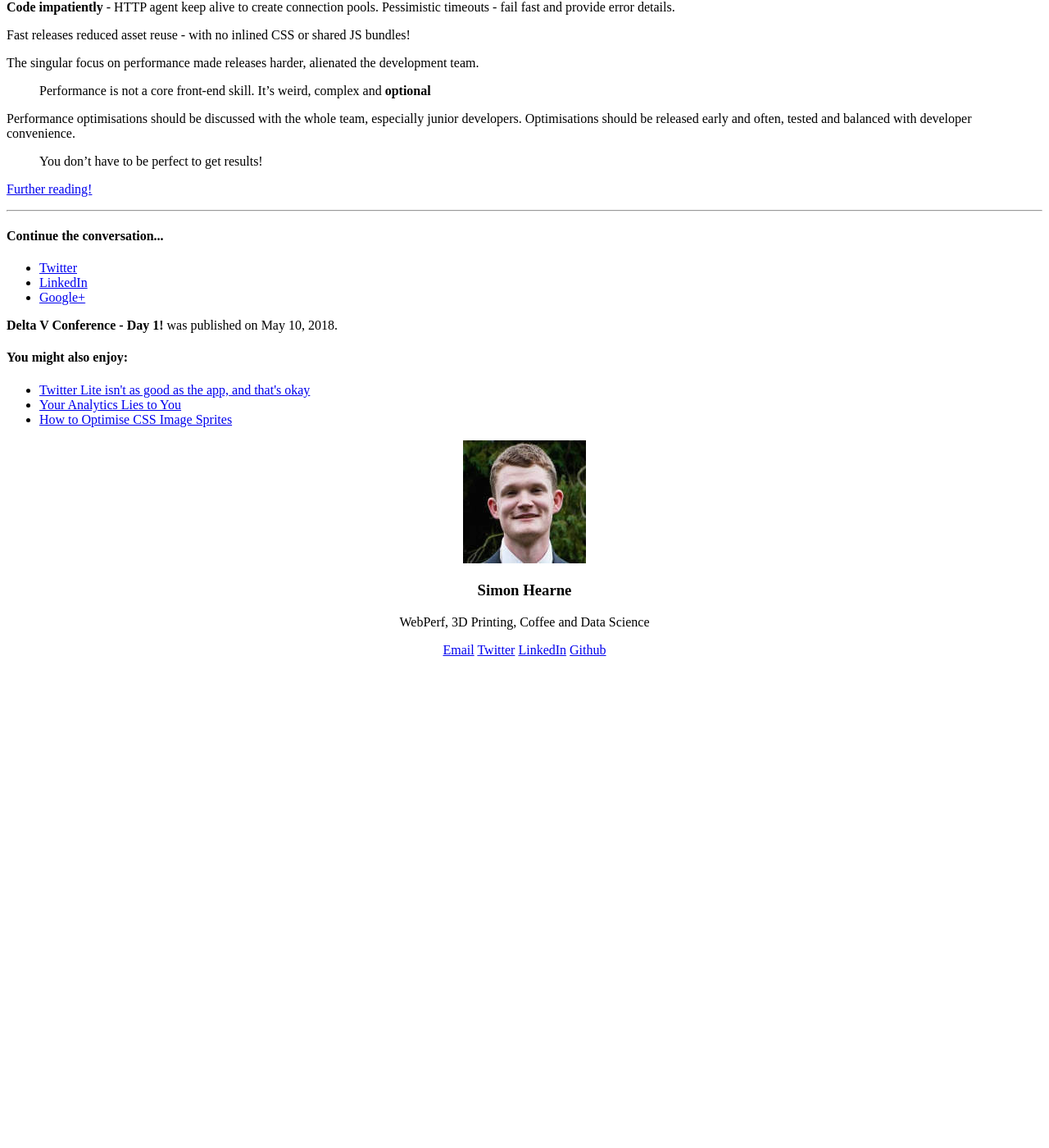
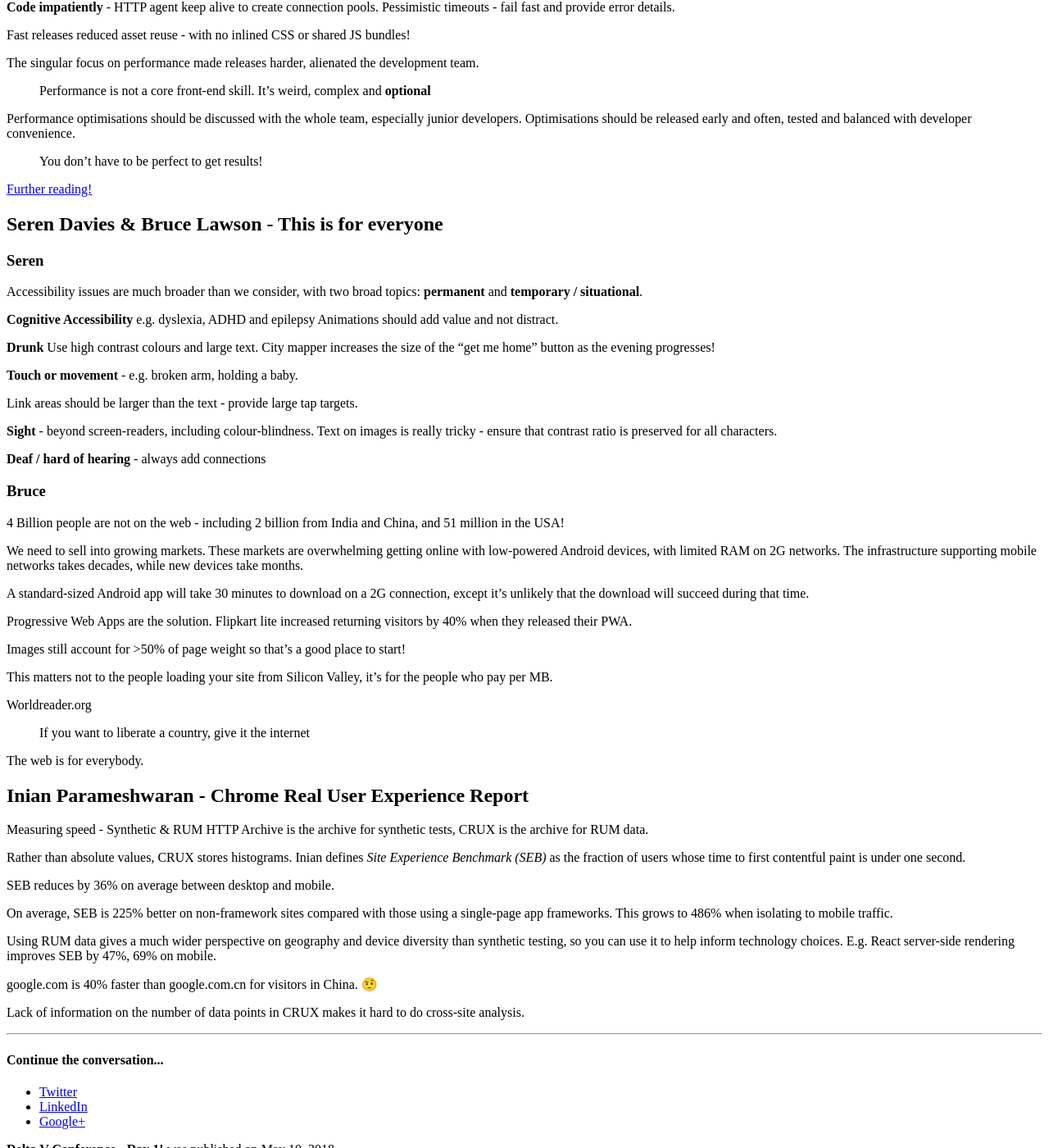
Before and after one commit to simonhearne/webperfninja, a Jekyll site: the page built from _posts/2018-05-10-deltav-day1.md, in a window 1280 px wide and 1400 px high, scrolled down 1735 px. Shown: the whole window at 82% size. Built offline with Jekyll 4.4.1, drawn with Linux system fonts in a browser that asks for light colours; before the commit the page ends 2545 px from its top, so only the background shows below that.

Commit message:
Bruce, Seren and Inian

```diff
--- a/_posts/2018-05-10-deltav-day1.md
+++ b/_posts/2018-05-10-deltav-day1.md
@@ -93,3 +93,61 @@ Performance optimisations should be discussed with the whole team, especially ju
 > You don't have to be perfect to get results!
 
 [Further reading!](https://medium.com/ft-product-technology/making-a-request-to-the-financial-times-b2119a2f422d)
+
+## Seren Davies & Bruce Lawson - This is for everyone
+
+### Seren
+
+Accessibility issues are much broader than we consider, with two broad topics: <b>permanent</b> and <b>temporary / situational</b>.
+
+<b>Cognitive Accessibility</b> e.g. dyslexia, ADHD and epilepsy
+Animations should add value and not distract.
+
+<b>Drunk</b>
+Use high contrast colours and large text. City mapper increases the size of the "get me home" button as the evening progresses!
+
+<b>Touch or movement</b> - e.g. broken arm, holding a baby.
+
+Link areas should be larger than the text - provide large tap targets.
+
+<b>Sight</b> - beyond screen-readers, including colour-blindness.
+Text on images is really tricky - ensure that contrast ratio is preserved for all characters.
+
+<b>Deaf / hard of hearing</b> - always add connections
+
+### Bruce
+
+4 Billion people are not on the web - including 2 billion from India and China, and 51 million in the USA!
+
+We need to sell into growing markets. These markets are overwhelming getting online with low-powered Android devices, with limited RAM on 2G networks. The infrastructure supporting mobile networks takes decades, while new devices take months.
+
+A standard-sized Android app will take 30 minutes to download on a 2G connection, except it's unlikely that the download will succeed during that time.
+
+Progressive Web Apps are the solution. Flipkart lite increased returning visitors by 40% when they released their PWA.
+
+Images still account for >50% of page weight so that's a good place to start!
+
+This matters not to the people loading your site from Silicon Valley, it's for the people who pay per MB.
+
+Worldreader.org
+
+> If you want to liberate a country, give it the internet
+
+The web is for everybody.
+
+## Inian Parameshwaran - Chrome Real User Experience Report
+
+Measuring speed - Synthetic & RUM
+HTTP Archive is the archive for synthetic tests, CRUX is the archive for RUM data.
+
+Rather than absolute values, CRUX stores histograms. Inian defines <em>Site Experience Benchmark (SEB)</em> as the fraction of users whose time to first contentful paint is under one second.
+
+SEB reduces by 36% on average between desktop and mobile.
+
+On average, SEB is 225% better on non-framework sites compared with those using a single-page app frameworks. This grows to 486% when isolating to mobile traffic.
+
+Using RUM data gives a much wider perspective on geography and device diversity than synthetic testing, so you can use it to help inform technology choices. E.g. React server-side rendering improves SEB by 47%, 69% on mobile.
+
+google.com is 40% faster than google.com.cn for visitors in China. 🤨
+
+Lack of information on the number of data points in CRUX makes it hard to do cross-site analysis.
```
